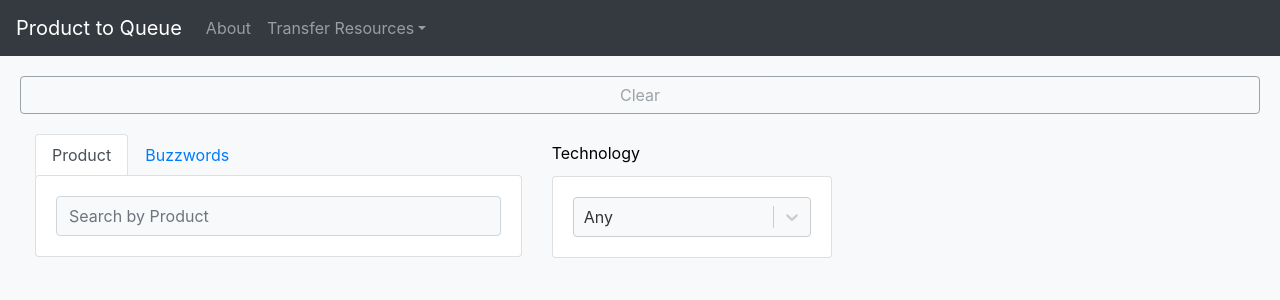
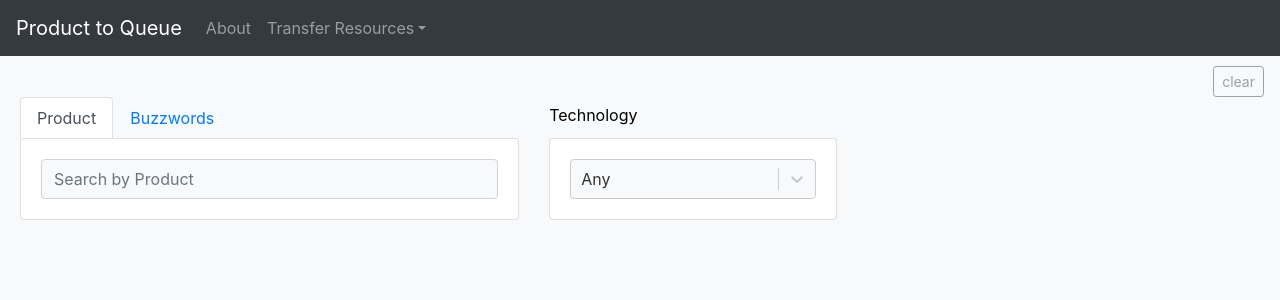
Before and after one commit to benelan/product2queue, a React (Create React App) app: page / in a window 1280 px wide. Shown: the top 300 px of the page. Built offline with nearby package versions, Linux system fonts and the light colour scheme.

Commit message:
clear button style

```diff
--- a/src/components/Search.js
+++ b/src/components/Search.js
@@ -47,7 +47,6 @@ class Search extends React.Component {
     this.setState({ query: q });
     this.startSearch();
   }
-
 
   handleBuzzwordsChange(e) {
     // clear the dropdown and results
@@ -259,12 +258,12 @@ class Search extends React.Component {
         technology: "Any",
         buzzwords: "",
       },
-      results: []
+      results: [],
     });
 
     this.inputProd.clear();
     this.inputTech.clear();
-  }
+  };
 
   render() {
     const mBot = {
@@ -272,22 +271,35 @@ class Search extends React.Component {
     };
 
     const appStyle = {
-      margin: "20px",
+      marginLeft: "5px",
+      marginRight: "5px"
     };
 
     const extraM = {
       marginBottom: "10px",
-      marginTop: "6.5px",
+      marginTop: "6px",
     };
 
-    let buttonDisabled = this.state.query.product || this.state.query.buzzwords || this.state.query.technology !== "Any" ? false : true
+    let buttonDisabled =
+      this.state.query.product ||
+      this.state.query.buzzwords ||
+      this.state.query.technology !== "Any"
+        ? false
+        : true;
 
     return (
       <div>
-        <Row className="justify-content-md-center" style={appStyle}>
-          <Button outline color="secondary" size="md" block disabled={buttonDisabled}
+        <Row style={{ marginTop: "10px", marginRight: "1px", marginBottom: "0px" }}>
+          <Col md={{ size: 1, offset: 11 }}>
+            <Button
+              className="float-right"
+              outline
+              color="secondary"
+              size="sm"
+              disabled={buttonDisabled}
               onClick={this.clear}
-          >Clear</Button>
+            >clear</Button>
+          </Col>
         </Row>
 
         <Row className="justify-content-md-center" style={appStyle}>
@@ -296,18 +308,16 @@ class Search extends React.Component {
               <Col style={extraM} md={{ size: 4, offset: 0 }}>
                 <Result results={this.state.results} />
               </Col>
-
               <Col style={extraM} md={{ size: 3, offset: 0 }}>
                 <Technology
-                  ref={input => this.inputTech = input}
+                  ref={(input) => (this.inputTech = input)}
                   onTechnologyChange={this.handleTechnologyChange}
                   techList={this.props.techList}
                 />
               </Col>
-
               <Col style={mBot} md={{ size: 5, offset: 0 }}>
                 <Product
-                  ref={input => this.inputProd = input}
+                  ref={(input) => (this.inputProd = input)}
                   filtered={this.state.filtered}
                   onProductChange={this.handleProductChange}
                   onBuzzwordsChange={this.handleBuzzwordsChange}
@@ -317,10 +327,9 @@ class Search extends React.Component {
             </React.Fragment>
           ) : (
             <React.Fragment>
-
               <Col style={mBot} md={{ size: 5, offset: 0 }}>
                 <Product
-                    ref={input => this.inputProd = input}
+                  ref={(input) => (this.inputProd = input)}
                   filtered={this.state.filtered}
                   onProductChange={this.handleProductChange}
                   onBuzzwordsChange={this.handleBuzzwordsChange}
@@ -330,7 +339,7 @@ class Search extends React.Component {
 
               <Col style={extraM} md={{ size: 3, offset: 0 }}>
                 <Technology
-                    ref={input => this.inputTech = input}
+                  ref={(input) => (this.inputTech = input)}
                   onTechnologyChange={this.handleTechnologyChange}
                   techList={this.props.techList}
                 />
```
Lines whose indentation alone changed are shown as unchanged.
